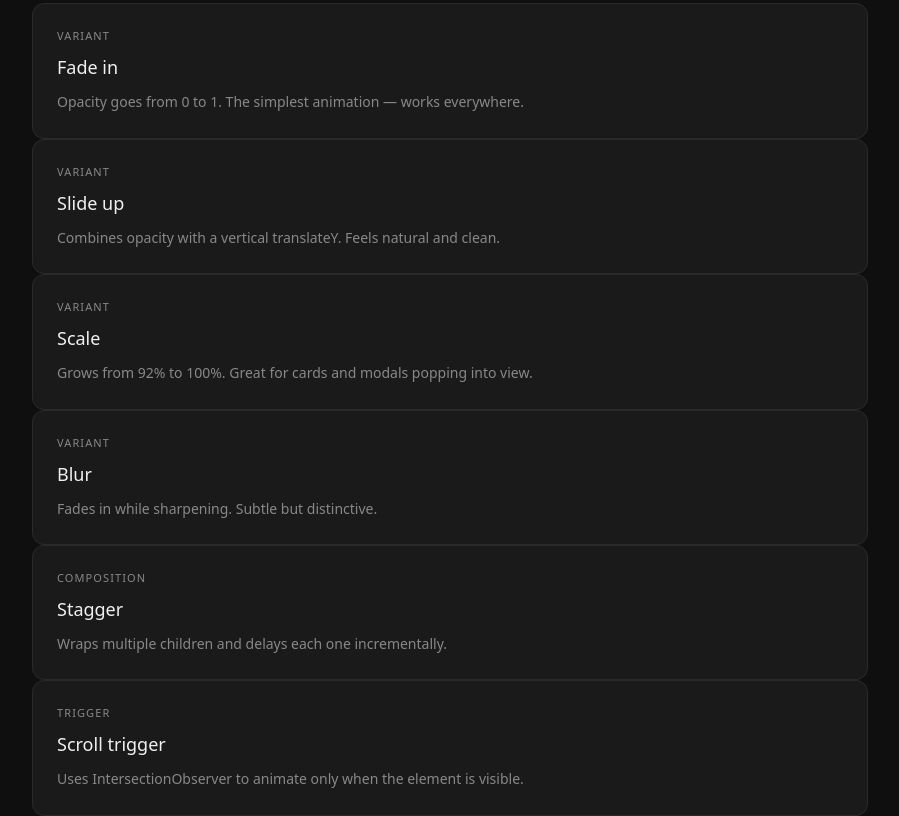
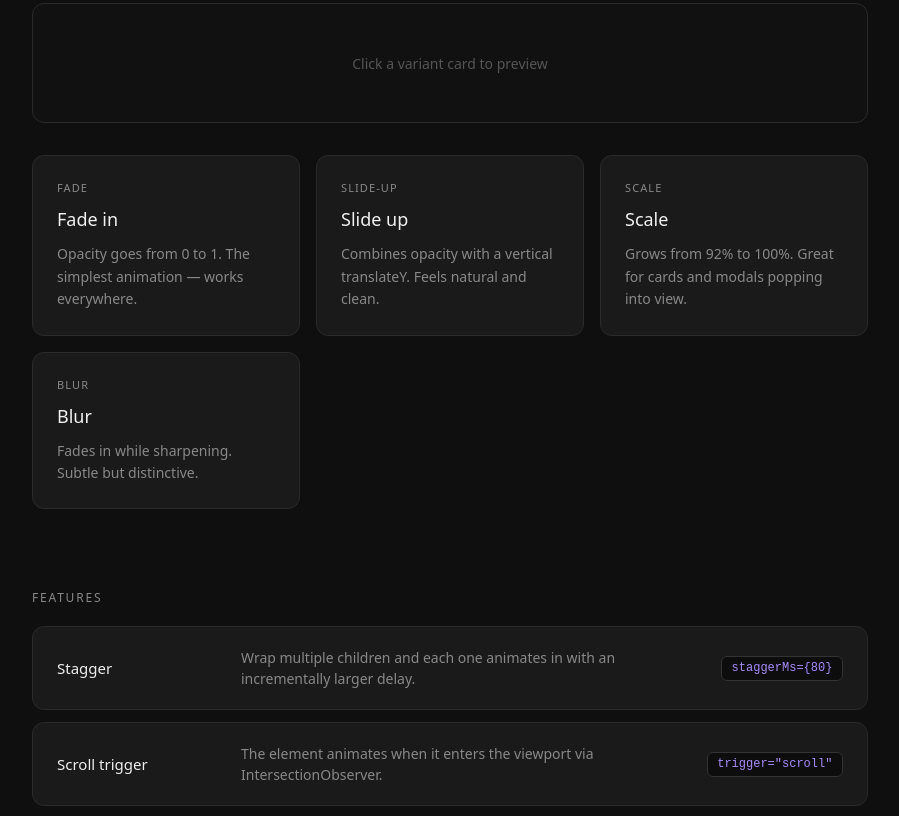
Before and after one commit to acristinaa/animations, a Next.js app: page / in a window 1280 px wide. Shown: the part 300-1116 px from the top of the page, without its empty margins (190-1089 px from the left). Built offline with nearby package versions, Linux system fonts and the light colour scheme.

Commit message:
clean up demo page, split variants and features.

```diff
--- a/app/components/AnimateIn.tsx
+++ b/app/components/AnimateIn.tsx
@@ -1,6 +1,14 @@
 "use client";
 
-import { useState, useEffect, useRef, CSSProperties, ReactNode } from "react";
+import {
+  useState,
+  useEffect,
+  isValidElement,
+  cloneElement,
+  CSSProperties,
+  ReactNode,
+  ReactElement,
+} from "react";
 import { useReducedMotion } from "../hooks/useReducedMotion";
 
 type Variant = "fade" | "slide-up" | "scale" | "blur";
@@ -37,17 +45,16 @@ export function AnimateIn({
 }: AnimateInProps) {
   const reducedMotion = useReducedMotion();
   const [visible, setVisible] = useState(false);
-  const ref = useRef<HTMLDivElement>(null);
+  const [node, setNode] = useState<HTMLElement | null>(null);
 
   useEffect(() => {
-    if (trigger === "mount") {
+    if (trigger !== "mount") return;
     const id = setTimeout(() => setVisible(true), delay);
     return () => clearTimeout(id);
-    }
+  }, [trigger, delay]);
 
-    if (trigger === "scroll") {
-      const el = ref.current;
-      if (!el) return;
+  useEffect(() => {
+    if (trigger !== "scroll" || !node) return;
 
     const observer = new IntersectionObserver(
       ([entry]) => {
@@ -60,20 +67,30 @@ export function AnimateIn({
       { threshold: 0.15 },
     );
 
-      observer.observe(el);
+    observer.observe(node);
     return () => observer.disconnect();
-    }
-  }, [trigger, delay]);
+  }, [trigger, node, delay]);
 
-  const style: CSSProperties = reducedMotion
+  const animStyle: CSSProperties = reducedMotion
     ? {}
     : {
         ...(visible ? visibleStyles[variant] : hiddenStyles[variant]),
         transition: `opacity ${duration}ms ease, transform ${duration}ms ease, filter ${duration}ms ease`,
       };
 
+  if (isValidElement(children)) {
+    const child = children as ReactElement<{
+      style?: CSSProperties;
+      ref?: (n: HTMLElement | null) => void;
+    }>;
+    return cloneElement(child, {
+      ref: setNode,
+      style: { ...child.props.style, ...animStyle },
+    });
+  }
+
   return (
-    <div ref={ref} style={style}>
+    <div ref={setNode} style={animStyle}>
       {children}
     </div>
   );
--- a/app/components/card.tsx
+++ b/app/components/card.tsx
@@ -2,19 +2,32 @@ interface CardProps {
   title: string;
   description: string;
   tag: string;
+  highlighted?: boolean;
+  onClick?: () => void;
+  ref?: (node: HTMLDivElement | null) => void;
 }
 
-export function Card({ title, description, tag }: CardProps) {
+export function Card({
+  title,
+  description,
+  tag,
+  highlighted,
+  onClick,
+  ref,
+}: CardProps) {
   return (
     <div
+      ref={ref}
+      onClick={onClick}
       style={{
-        background: "#1a1a1a",
-        border: "1px solid #2a2a2a",
+        background: highlighted ? "#1f1f2e" : "#1a1a1a",
+        border: highlighted ? "1px solid #5555cc" : "1px solid #2a2a2a",
         borderRadius: "12px",
         padding: "1.5rem",
         display: "flex",
         flexDirection: "column",
         gap: "0.75rem",
+        cursor: onClick ? "pointer" : "default",
       }}>
       <span
         style={{
--- a/app/page.tsx
+++ b/app/page.tsx
@@ -1,63 +1,80 @@
+"use client";
+
+import { useState } from "react";
 import { AnimateIn } from "./components/AnimateIn";
-import { Stagger } from "./components/stagger";
 import { Card } from "./components/card";
 
-const cards = [
+type Variant = "fade" | "slide-up" | "scale" | "blur";
+
+const variantCards: { title: string; description: string; variant: Variant }[] =
+  [
     {
       title: "Fade in",
       description:
         "Opacity goes from 0 to 1. The simplest animation — works everywhere.",
-    tag: "variant",
+      variant: "fade",
     },
     {
       title: "Slide up",
       description:
         "Combines opacity with a vertical translateY. Feels natural and clean.",
-    tag: "variant",
+      variant: "slide-up",
     },
     {
       title: "Scale",
       description:
         "Grows from 92% to 100%. Great for cards and modals popping into view.",
-    tag: "variant",
+      variant: "scale",
     },
     {
       title: "Blur",
       description: "Fades in while sharpening. Subtle but distinctive.",
-    tag: "variant",
+      variant: "blur",
     },
+  ];
+
+const featureItems: { title: string; description: string; snippet: string }[] =
+  [
     {
       title: "Stagger",
-    description: "Wraps multiple children and delays each one incrementally.",
-    tag: "composition",
+      description:
+        "Wrap multiple children and each one animates in with an incrementally larger delay.",
+      snippet: "staggerMs={80}",
     },
     {
       title: "Scroll trigger",
       description:
-      "Uses IntersectionObserver to animate only when the element is visible.",
-    tag: "trigger",
+        "The element animates when it enters the viewport via IntersectionObserver.",
+      snippet: 'trigger="scroll"',
     },
     {
       title: "Reduced motion",
       description:
-      "Reads prefers-reduced-motion and skips all transitions instantly.",
-    tag: "accessibility",
+        "Automatically reads prefers-reduced-motion from the OS and skips all transitions.",
+      snippet: "prefers-reduced-motion",
     },
     {
       title: "Custom delay",
       description:
-      "Pass a delay prop in ms to control exactly when each item animates.",
-    tag: "api",
+        "Control when the animation starts relative to mount or scroll entry.",
+      snippet: "delay={200}",
     },
     {
       title: "Custom duration",
-    description:
-      "Control how long the transition takes with the duration prop.",
-    tag: "api",
+      description: "Control how long the transition takes.",
+      snippet: "duration={600}",
     },
   ];
 
 export default function Home() {
+  const [selected, setSelected] = useState<Variant | null>(null);
+  const [previewKey, setPreviewKey] = useState(0);
+
+  function handleCardClick(variant: Variant) {
+    setSelected(variant);
+    setPreviewKey((k) => k + 1);
+  }
+
   return (
     <main style={{ maxWidth: "900px", margin: "0 auto", padding: "5rem 2rem" }}>
       <AnimateIn variant="fade">
@@ -99,11 +116,124 @@ export default function Home() {
         </p>
       </AnimateIn>
 
-      <Stagger variant="slide-up" staggerMs={80} initialDelay={300}>
-        {cards.map((card) => (
-          <Card key={card.title} {...card} />
+      <div
+        style={{
+          background: "#111",
+          border: "1px solid #2a2a2a",
+          borderRadius: "12px",
+          padding: "2rem",
+          marginBottom: "2rem",
+          minHeight: "120px",
+          display: "flex",
+          alignItems: "center",
+          justifyContent: "center",
+        }}>
+        {selected ? (
+          <AnimateIn key={previewKey} variant={selected} duration={600}>
+            <div
+              style={{
+                background: "#1a1a1a",
+                border: "1px solid #3a3a3a",
+                borderRadius: "8px",
+                padding: "1.25rem 2rem",
+                fontSize: "15px",
+                color: "#eee",
+                textAlign: "center",
+              }}>
+              <span
+                style={{
+                  fontSize: "11px",
+                  textTransform: "uppercase",
+                  letterSpacing: "0.12em",
+                  color: "#888",
+                  display: "block",
+                  marginBottom: "0.4rem",
+                }}>
+                {selected}
+              </span>
+              Previewing animation
+            </div>
+          </AnimateIn>
+        ) : (
+          <p style={{ color: "#555", fontSize: "14px" }}>
+            Click a variant card to preview
+          </p>
+        )}
+      </div>
+
+      {/* Section 1 — Variants */}
+      <div
+        style={{
+          display: "grid",
+          gridTemplateColumns: "repeat(auto-fit, minmax(200px, 1fr))",
+          gap: "1rem",
+          marginBottom: "5rem",
+        }}>
+        {variantCards.map((card) => (
+          <Card
+            key={card.variant}
+            title={card.title}
+            description={card.description}
+            tag={card.variant}
+            highlighted={selected === card.variant}
+            onClick={() => handleCardClick(card.variant)}
+          />
         ))}
-      </Stagger>
+      </div>
+
+      <p
+        style={{
+          fontSize: "12px",
+          letterSpacing: "0.15em",
+          textTransform: "uppercase",
+          color: "#888",
+          marginBottom: "1.25rem",
+        }}>
+        Features
+      </p>
+
+      <div style={{ display: "flex", flexDirection: "column", gap: "0.75rem" }}>
+        {featureItems.map((item) => (
+          <div
+            key={item.title}
+            style={{
+              background: "#1a1a1a",
+              border: "1px solid #2a2a2a",
+              borderRadius: "12px",
+              padding: "1.25rem 1.5rem",
+              display: "grid",
+              gridTemplateColumns: "160px 1fr auto",
+              alignItems: "center",
+              gap: "1.5rem",
+            }}>
+            <span style={{ fontSize: "15px", fontWeight: 500, color: "#eee" }}>
+              {item.title}
+            </span>
+            <p
+              style={{
+                fontSize: "14px",
+                color: "#888",
+                lineHeight: 1.5,
+                margin: 0,
+              }}>
+              {item.description}
+            </p>
+            <code
+              style={{
+                fontSize: "12px",
+                background: "#0d0d0d",
+                border: "1px solid #333",
+                borderRadius: "6px",
+                padding: "0.3rem 0.6rem",
+                color: "#a78bfa",
+                whiteSpace: "nowrap",
+                fontFamily: "monospace",
+              }}>
+              {item.snippet}
+            </code>
+          </div>
+        ))}
+      </div>
     </main>
   );
 }
```
Lines whose indentation alone changed are shown as unchanged.
